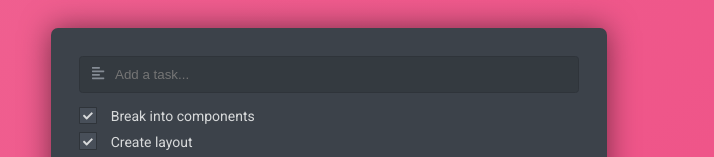
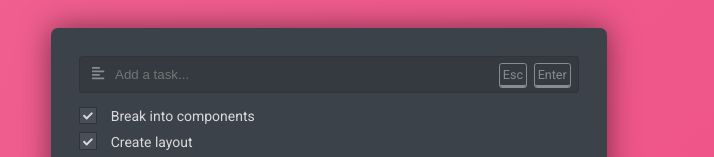
Before and after one commit to SplinterDev/tobedone, a React (Create React App) app: page / in a window 1280 px wide. Shown: the top 157 px of the page, without its empty margins (311-1025 px from the left). Built offline with nearby package versions, Linux system fonts and the light colour scheme.

Commit message:
Add key icons

```diff
--- /dev/null
+++ b/src/bricks/TdKeyIcon/TdKeyIcon.scss
@@ -0,0 +1,15 @@
+@import '../../styles/colors.scss';
+
+.TdKeyIcon {
+  display: inline-block;
+  border-radius: 0.2rem;
+  border: 1px solid $smoke;
+  color: $smoke;
+
+  & > .container {
+    border-bottom: 2px solid $smoke;
+    font-size: 0.9rem;
+    padding: 0.2rem;
+    border-radius: 0.2rem;
+  }
+}
--- /dev/null
+++ b/src/bricks/TdKeyIcon/TdKeyIcon.tsx
@@ -0,0 +1,16 @@
+import React from 'react'
+import './TdKeyIcon.scss'
+
+interface Props {
+  keyName: string
+}
+
+const TdKeyIcon = ({ keyName }: Props): JSX.Element => {
+  return (
+    <div className="TdKeyIcon">
+      <div className="container">{keyName}</div>
+    </div>
+  )
+}
+
+export default TdKeyIcon
--- a/src/components/TaskInput/TaskInput.scss
+++ b/src/components/TaskInput/TaskInput.scss
@@ -11,11 +11,14 @@
     color: $white;
     padding: 0.7rem;
     padding-left: 2.5rem;
+    padding-right: 6rem;
     width: 100%;
+
     & > ::placeholder {
       color: $smoke;
       opacity: 1;
     }
+
     &:focus {
       box-shadow: 0 0 0 2pt $pink;
     }
@@ -27,4 +30,13 @@
     position: absolute;
     color: $smoke;
   }
+  & > .key-icons {
+    right: 0.6rem;
+    top: 0.5rem;
+    position: absolute;
+
+    & > .TdKeyIcon {
+      margin-left: 0.5rem;
+    }
+  }
 }
--- a/src/components/TaskInput/TaskInput.tsx
+++ b/src/components/TaskInput/TaskInput.tsx
@@ -5,9 +5,10 @@ import { useTasksContext } from '../../providers/TasksProvider'
 import './TaskInput.scss'
 import { v4 as uuidv4 } from 'uuid'
 import { useGlobalStateContext } from '../../providers/GlobalStateProvider'
-import { TaskType } from '../../models/types'
+import { Alert, TaskType } from '../../models/types'
 import { useAlertsContext } from '../../providers/AlertsProvider'
 import { createAlert } from '../../utils/alerts'
+import TdKeyIcon from '../../bricks/TdKeyIcon/TdKeyIcon'
 
 const TaskInput = (): JSX.Element => {
   const [globalState, setGlobalState] = useGlobalStateContext()
@@ -26,6 +27,10 @@ const TaskInput = (): JSX.Element => {
     }
   }, [globalState])
 
+  const setAlert = (alert: Alert) => {
+    setAlertsContext && setAlertsContext((oldQueue) => [...oldQueue, alert])
+  }
+
   const saveNewTask = () => {
     const newTask = {
       id: uuidv4(),
@@ -34,11 +39,7 @@ const TaskInput = (): JSX.Element => {
     }
 
     setTasks && setTasks((oldTasks) => [...oldTasks, newTask])
-    setAlertsContext &&
-      setAlertsContext((oldQueue) => [
-        ...oldQueue,
-        createAlert('success', 'Task created!'),
-      ])
+    setAlert(createAlert('success', 'Task created!'))
   }
 
   const saveEditedTask = () => {
@@ -51,6 +52,7 @@ const TaskInput = (): JSX.Element => {
       )
     setEditingTask(null)
     setGlobalState && setGlobalState('editingTask', null)
+    setAlert(createAlert('alert', 'Task edited'))
   }
 
   const handleKeyPress = (e: React.KeyboardEvent<HTMLInputElement>) => {
@@ -61,8 +63,11 @@ const TaskInput = (): JSX.Element => {
         saveNewTask()
       }
       setValue('')
-    } else if (e.key === 'Escape' && editingTask) {
-      setEditingTask(null)
+    } else if (e.key === 'Escape') {
+      if (editingTask) {
+        setEditingTask(null)
+        setAlert(createAlert('alert', 'Editing canceled.'))
+      }
       setValue('')
       inputRef?.current?.blur()
     }
@@ -79,6 +84,10 @@ const TaskInput = (): JSX.Element => {
         value={value}
         onChange={(e) => setValue(e.target.value)}
       />
+      <div className="key-icons">
+        <TdKeyIcon keyName="Esc" />
+        <TdKeyIcon keyName="Enter" />
+      </div>
     </div>
   )
 }
```
